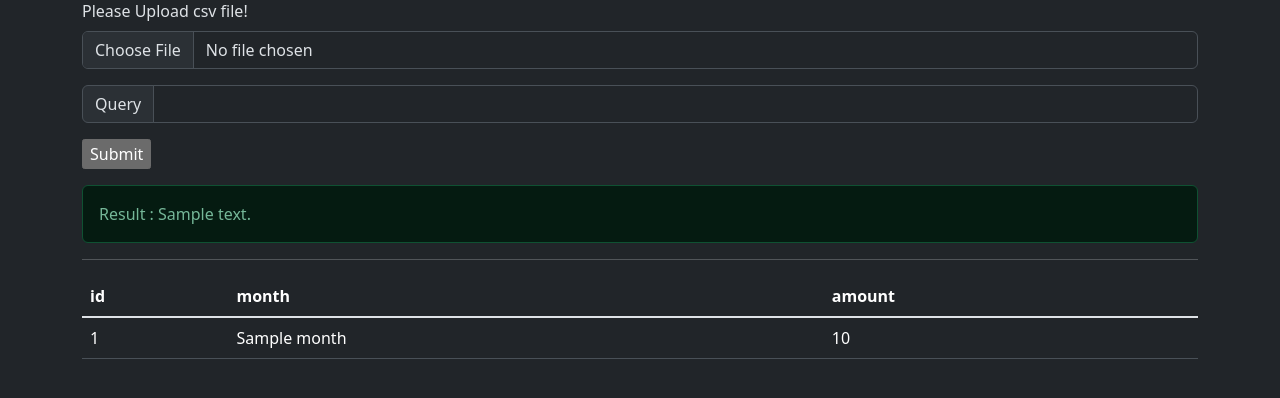
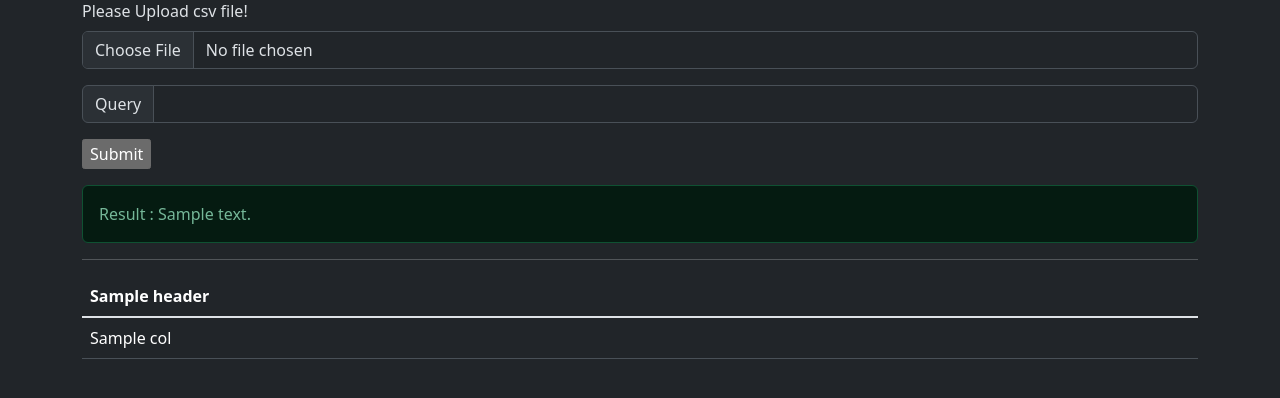
Before and after one commit to HeadGaur/csv_insighter, a Flask app: template templates/user_data.html in a window 1280 px wide. Shown: the part 137-535 px from the top of the page. Run offline with Flask 3, Linux system fonts and the light colour scheme; the template is opened without the code that fills it: most values are stand-ins (such as "Sample title", 1, 10 or a date in 2020).

Commit message:
fix : for all kind of csv file

```diff
--- a/app.py
+++ b/app.py
@@ -26,7 +26,7 @@ os.makedirs(UPLOAD_FOLDER, exist_ok=True)
 def calculator(filename)->str:
     load_dotenv()
     df = pd.read_csv(os.path.join(UPLOAD_FOLDER, filename))
-    response = df.to_json(orient='records')
+    response = df.to_json(orient="split")
     return response
 
 def fetch_from_query(query,csvfilename):
@@ -88,10 +88,18 @@ def index():
 def about():
     return render_template("about.html")
 
-@app.route('/chat_csv', methods=['GET'])
+@app.route('/calculator', methods=['POST'])
 def chat_csv_2():
-    response = calculator()
-    return jsonify({"data" : json.loads(response)}),200
+
+    uploaded_file = request.files['file']
+    query = request.form.get('query')
+    print(query)
+    if uploaded_file.filename != '':
+        file_path = os.path.join(UPLOAD_FOLDER, uploaded_file.filename)
+        uploaded_file.save(file_path)
+    res = calculator(uploaded_file.filename)
+    return jsonify({"data" : json.loads(res)}),200
+
 
 
 
--- a/templates/user_data.html
+++ b/templates/user_data.html
@@ -4,7 +4,7 @@
 <form action="/" method="POST" enctype="multipart/form-data">
   <div class="mb-3">
     <label for="formFile" class="form-label">Please Upload csv file!</label>
-    <input name="file" class="form-control" type="file" id="formFile" />
+    <input name="file" class="form-control" type="file" id="formFile" required />
   </div>
 
   <div class="input-group">
@@ -15,6 +15,7 @@
       aria-label="Query"
       class="form-control"
       value="{{query}}"
+      required
     />
   </div>
   <input type="submit" class="mt-3" />
@@ -27,17 +28,17 @@
 <table class="table">
   <thead>
     <tr>
-      <th scope="col">id</th>
-      <th scope="col">month</th>
-      <th scope="col">amount</th>
+      {% for header in value.columns %}
+      <th scope="col">{{header}}</th>
+      {% endfor %}
     </tr>
   </thead>
   <tbody class="table-group-divider">
-    {% for b in value: %}
+    {% for row in value.data %}
     <tr>
-      <td>{{ b.id }}</td>
-      <td>{{ b.month }}</td>
-      <td>{{ b.amount }}</td>
+      {% for col in row %}
+      <td>{{ col }}</td>
+      {% endfor %}
     </tr>
     {% endfor %}
   </tbody>
```
